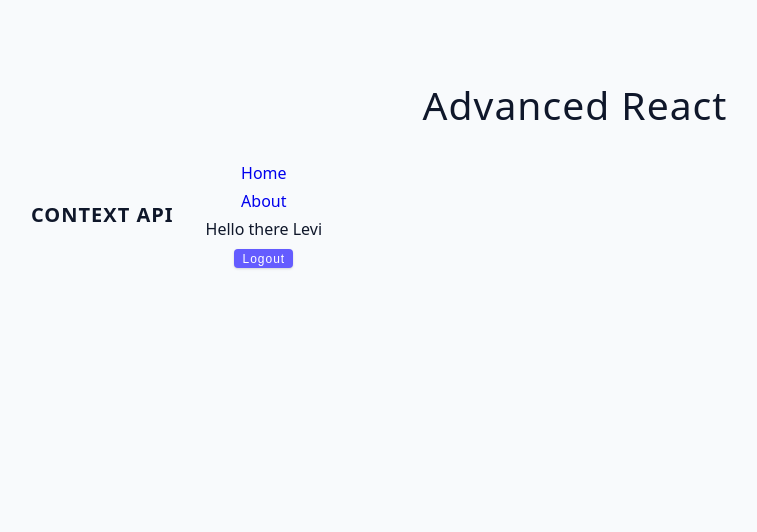
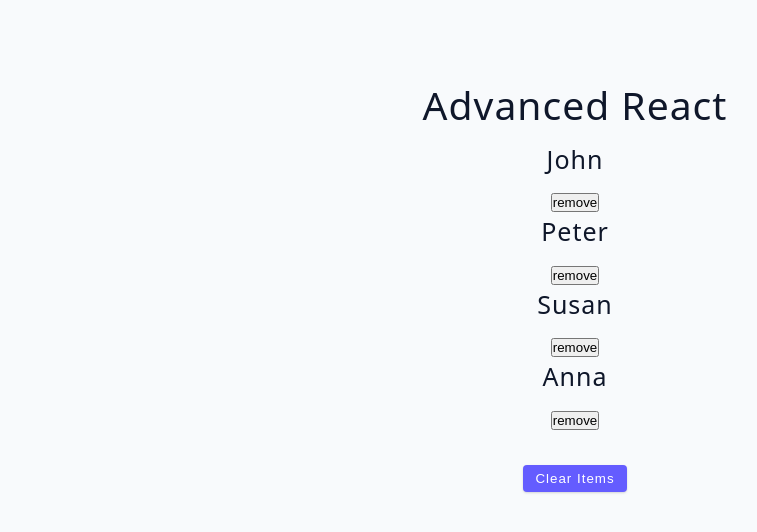
Before and after one commit to Levisogembo/react-advanced, a React (Vite) app: page / in a window 1280 px wide. Shown: the top 532 px of the page, without its empty margins (65-822 px from the left). Built offline with nearby package versions, Linux system fonts and the light colour scheme.

Commit message:
Implemented global contexts and usereducers for state management

```diff
--- a/src/App.jsx
+++ b/src/App.jsx
@@ -1,4 +1,4 @@
-import Starter from './tutorial/09-context-api/starter/prop drilling/Navbar'
+import Starter from './tutorial/10-useReducer/starter/01-useReducer'
 
 function App() {
   return (
--- a/src/tutorial/09-context-api/starter/Usercontainer.jsx
+++ b/src/tutorial/09-context-api/starter/Usercontainer.jsx
@@ -1,10 +1,10 @@
 import React, { useContext } from 'react'
-import { NavbarContext } from './prop drilling/Navbar'
+import { NavbarContext, useAppContext } from './prop drilling/Navbar'
 import { NavlinksContext } from './Navlinks'
 
 const Usercontainer = () => {
     //console.log(props);
-    const { user, logout } =  useContext(NavbarContext)
+    const { user, logout } =  useAppContext()
     const tester = useContext(NavlinksContext)
     console.log(tester);
 
--- a/src/tutorial/09-context-api/starter/prop drilling/Navbar.jsx
+++ b/src/tutorial/09-context-api/starter/prop drilling/Navbar.jsx
@@ -1,9 +1,11 @@
 
-import React, { createContext, useState } from 'react'
+import React, { createContext, useContext, useState } from 'react'
 import Navlinks from '../Navlinks'
 
 export const NavbarContext = createContext()
 
+//custom hook
+export const useAppContext = () => useContext(NavbarContext)
 
 const Navbar = () => {
   const [user, setUser] = useState({ name: 'Levi' })
--- a/src/tutorial/10-useReducer/starter/01-useReducer.jsx
+++ b/src/tutorial/10-useReducer/starter/01-useReducer.jsx
@@ -1,15 +1,42 @@
 import React from 'react';
 import { data } from '../../../data';
+import { useReducer } from 'react';
+import { act } from 'react';
+
+const defaultState = { people: data }
+
+const CLEAR_LIST = 'CLEAR_LIST'
+const RESET_LIST = 'RESET_LIST'
+const REMOVE_LIST = 'REMOVE_LIST'
+
+const reducer = (state, action) => {
+  if (action.type === CLEAR_LIST) {
+    return { ...state, people: [] }
+  }
+  //return state
+  throw new Error(`No matching "${action.type}" - action type`)
+}
+
 const ReducerBasics = () => {
-  const [people, setPeople] = React.useState(data);
+
+  const [state, dispatch] = useReducer(reducer, defaultState)
+  console.log(state);
+
+
+  //const [people, setPeople] = React.useState(data);
 
   const removeItem = (id) => {
-    let newPeople = people.filter((person) => person.id !== id);
-    setPeople(newPeople);
+
+    // let newPeople = people.filter((person) => person.id !== id);
+    // setPeople(newPeople);
   };
+  const clearList = () => {
+    dispatch({ type: CLEAR_LIST })
+  }
+  const resetItems = () => dispatch({type:'robot'})
   return (
     <div>
-      {people.map((person) => {
+      {state.people.map((person) => {
         const { id, name } = person;
         return (
           <div key={id} className='item'>
@@ -18,13 +45,19 @@ const ReducerBasics = () => {
           </div>
         );
       })}
-      <button
+      {state.people.length ? <button
         className='btn'
         style={{ marginTop: '2rem' }}
-        onClick={() => setPeople([])}
+        onClick={clearList}
       >
         clear items
-      </button>
+      </button> : <button
+        className='btn'
+        style={{ marginTop: '2rem' }}
+        onClick={resetItems}
+      >
+        Reset
+      </button>}
     </div>
   );
 };
```
